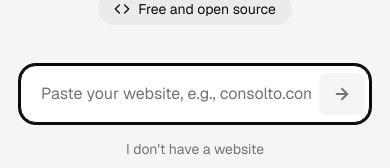
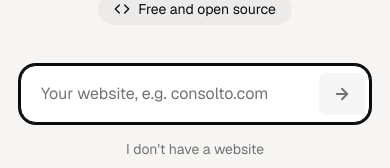
Before and after one commit to Iweisc/splee, a Next.js app in the folder frontend/: page / in a window 390 px wide. Shown: the part 313-481 px from the top of the page. Built offline with nearby package versions, Linux system fonts and the light colour scheme; no server answers.

Commit message:
fix: stop the home page's website box from cutting off its hint on phones (#71)

```diff
--- a/frontend/src/components/marketing/hero.tsx
+++ b/frontend/src/components/marketing/hero.tsx
@@ -98,7 +98,7 @@ function WebsiteForm() {
             data-1p-ignore
             data-lpignore="true"
             aria-label="Your website"
-            placeholder="Paste your website, e.g., consolto.com"
+            placeholder="Your website, e.g. consolto.com"
             value={value}
             onChange={(e) => {
               setValue(e.target.value);
```
